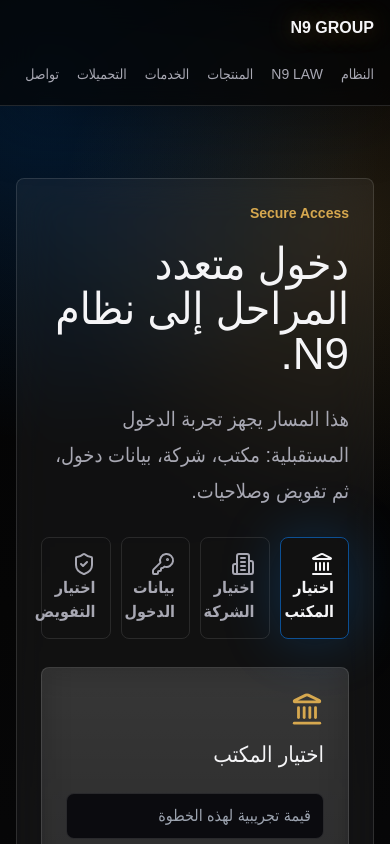
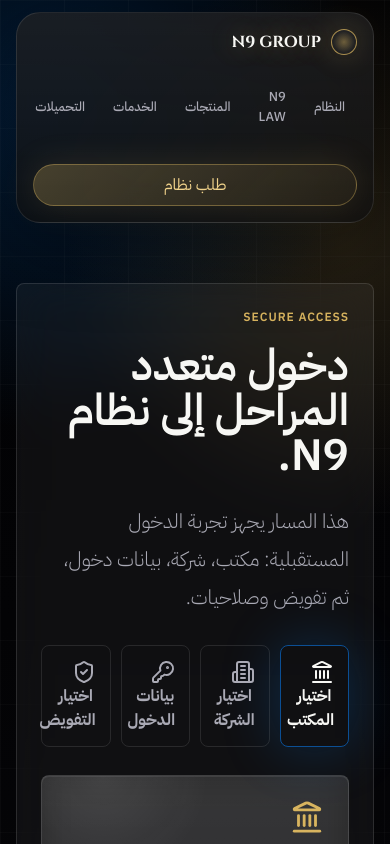
Before and after one commit to nasseh2005-byte/n9-group-web, a Next.js app: page /login in a window 390 px wide. Shown: the top 844 px of the page. Built offline with nearby package versions, Linux system fonts and the light colour scheme.

Commit message:
Polish typography and premium visual system

```diff
--- a/src/app/globals.css
+++ b/src/app/globals.css
@@ -3,14 +3,15 @@
 @tailwind utilities;
 
 :root {
-  --bg: #050505;
-  --panel: #101014;
-  --panel-soft: #17171d;
-  --text: #f5f5f7;
-  --muted: #a8a8b3;
+  --bg: #030305;
+  --panel: #0d0d12;
+  --panel-soft: #16161c;
+  --text: #f7f7f4;
+  --muted: #aaaab5;
   --line: rgba(255, 255, 255, 0.12);
-  --blue: #0a84ff;
-  --gold: #d6a84f;
+  --blue: #1a8cff;
+  --gold: #d8b45f;
+  --gold-soft: #f1d38b;
 }
 
 * {
@@ -24,11 +25,16 @@
 body {
   margin: 0;
   background:
-    radial-gradient(circle at 12% 8%, rgba(10, 132, 255, 0.18), transparent 28%),
-    radial-gradient(circle at 88% 18%, rgba(214, 168, 79, 0.15), transparent 26%),
-    linear-gradient(180deg, #020204 0%, var(--bg) 48%, #08080b 100%);
+    linear-gradient(90deg, rgba(255, 255, 255, 0.025) 1px, transparent 1px),
+    linear-gradient(180deg, rgba(255, 255, 255, 0.02) 1px, transparent 1px),
+    radial-gradient(circle at 12% 8%, rgba(10, 132, 255, 0.2), transparent 25%),
+    radial-gradient(circle at 88% 18%, rgba(216, 180, 95, 0.16), transparent 24%),
+    linear-gradient(180deg, #010103 0%, var(--bg) 46%, #07070a 100%);
+  background-size: 64px 64px, 64px 64px, auto, auto, auto;
   color: var(--text);
-  font-family: Arial, "Tahoma", sans-serif;
+  font-family: var(--font-arabic), Arial, "Tahoma", sans-serif;
+  font-weight: 400;
+  text-rendering: geometricPrecision;
 }
 
 ::selection {
@@ -46,44 +52,87 @@
 }
 
 .container {
-  width: min(1120px, calc(100% - 32px));
+  width: min(1180px, calc(100% - 32px));
   margin-inline: auto;
 }
 
 .site-header {
   position: sticky;
-  top: 0;
+  top: 12px;
   z-index: 20;
-  backdrop-filter: blur(18px);
-  background: rgba(5, 5, 5, 0.72);
-  border-bottom: 1px solid var(--line);
-  box-shadow: 0 18px 60px rgba(0, 0, 0, 0.28);
+  pointer-events: none;
 }
 
 .nav {
-  min-height: 72px;
+  min-height: 66px;
   display: flex;
   align-items: center;
   justify-content: space-between;
   gap: 24px;
+  border: 1px solid rgba(255, 255, 255, 0.1);
+  border-radius: 999px;
+  padding: 0 12px 0 18px;
+  backdrop-filter: blur(22px);
+  background:
+    linear-gradient(180deg, rgba(255, 255, 255, 0.09), rgba(255, 255, 255, 0.035)),
+    rgba(3, 3, 5, 0.72);
+  box-shadow: 0 22px 80px rgba(0, 0, 0, 0.36);
+  pointer-events: auto;
 }
 
 .brand {
-  font-weight: 800;
+  display: inline-flex;
+  align-items: center;
+  gap: 10px;
+  font-family: var(--font-display), serif;
+  font-weight: 700;
   letter-spacing: 0;
-  text-shadow: 0 0 24px rgba(214, 168, 79, 0.45);
+  text-shadow: 0 0 24px rgba(216, 180, 95, 0.45);
+}
+
+.brand::before {
+  content: "";
+  width: 26px;
+  height: 26px;
+  border-radius: 50%;
+  border: 1px solid rgba(216, 180, 95, 0.75);
+  background:
+    radial-gradient(circle, rgba(216, 180, 95, 0.42), transparent 62%),
+    rgba(255, 255, 255, 0.04);
+  box-shadow: 0 0 28px rgba(216, 180, 95, 0.24);
 }
 
 .nav-links {
   display: flex;
   align-items: center;
-  gap: 18px;
+  gap: 4px;
   color: var(--muted);
-  font-size: 14px;
+  font-size: 13px;
+  font-weight: 500;
+}
+
+.nav-links a {
+  border-radius: 999px;
+  padding: 9px 12px;
+  transition: color 180ms ease, background 180ms ease;
 }
 
 .nav-links a:hover {
   color: var(--text);
+  background: rgba(255, 255, 255, 0.06);
+}
+
+.nav-cta {
+  min-height: 42px;
+  display: inline-flex;
+  align-items: center;
+  justify-content: center;
+  border-radius: 999px;
+  padding: 0 16px;
+  background: linear-gradient(135deg, rgba(216, 180, 95, 0.28), rgba(216, 180, 95, 0.08));
+  border: 1px solid rgba(216, 180, 95, 0.4);
+  color: var(--gold-soft);
+  box-shadow: 0 0 34px rgba(216, 180, 95, 0.14);
 }
 
 .section {
@@ -135,9 +184,11 @@
 
 .eyebrow {
   color: var(--gold);
-  font-size: 14px;
-  font-weight: 700;
+  font-size: 12px;
+  font-weight: 600;
   margin-bottom: 18px;
+  letter-spacing: 0.08em;
+  text-transform: uppercase;
 }
 
 h1,
@@ -151,12 +202,14 @@
   font-size: clamp(44px, 8vw, 92px);
   line-height: 1.02;
   margin-bottom: 24px;
+  font-weight: 600;
 }
 
 h2 {
   font-size: clamp(32px, 5vw, 56px);
   line-height: 1.08;
   margin-bottom: 18px;
+  font-weight: 600;
 }
 
 h3 {
@@ -167,8 +220,9 @@
 .lead {
   color: var(--muted);
   font-size: 20px;
-  line-height: 1.8;
+  line-height: 1.9;
   max-width: 720px;
+  font-weight: 300;
 }
 
 .actions {
@@ -176,6 +230,25 @@
   flex-wrap: wrap;
   gap: 12px;
   margin-top: 32px;
+}
+
+.hero-proof-row {
+  display: flex;
+  flex-wrap: wrap;
+  gap: 10px;
+  margin-top: 28px;
+}
+
+.hero-proof-row span {
+  display: inline-flex;
+  align-items: center;
+  min-height: 34px;
+  border-radius: 999px;
+  border: 1px solid rgba(255, 255, 255, 0.1);
+  padding: 0 12px;
+  color: rgba(245, 245, 247, 0.72);
+  background: rgba(255, 255, 255, 0.045);
+  font-size: 12px;
 }
 
 .button {
@@ -189,6 +262,7 @@
   border: 1px solid var(--line);
   color: var(--text);
   background: rgba(255, 255, 255, 0.06);
+  font-weight: 600;
   cursor: pointer;
   transition: transform 180ms ease, border-color 180ms ease, box-shadow 180ms ease, background 180ms ease;
 }
@@ -204,7 +278,7 @@
 }
 
 .button.primary {
-  background: linear-gradient(135deg, #0a84ff, #0357c9);
+  background: linear-gradient(135deg, #1a8cff, #074fc0);
   border-color: var(--blue);
   color: white;
   box-shadow: 0 0 34px rgba(10, 132, 255, 0.28);
@@ -465,8 +539,19 @@
   position: relative;
   display: grid;
   align-items: center;
-  padding: 72px 0 96px;
+  padding: 96px 0 110px;
   isolation: isolate;
+}
+
+.landing-hero::before {
+  content: "";
+  position: absolute;
+  inset: 0;
+  z-index: 1;
+  pointer-events: none;
+  background:
+    linear-gradient(180deg, rgba(3, 3, 5, 0.12), rgba(3, 3, 5, 0.42) 76%, rgba(3, 3, 5, 0.84)),
+    radial-gradient(circle at 48% 36%, transparent 0 30%, rgba(3, 3, 5, 0.26) 70%);
 }
 
 .landing-hero-grid {
@@ -481,12 +566,29 @@
 .mega-title {
   max-width: 820px;
   font-size: clamp(54px, 9vw, 118px);
-  line-height: 0.95;
+  line-height: 0.9;
+  font-family: var(--font-display), var(--font-arabic), serif;
+  font-weight: 700;
+  letter-spacing: 0.02em;
+  background: linear-gradient(180deg, #fff 0%, #cfcfd8 62%, rgba(216, 180, 95, 0.78) 100%);
+  -webkit-background-clip: text;
+  background-clip: text;
+  color: transparent;
+  text-shadow: 0 0 70px rgba(10, 132, 255, 0.18);
 }
 
 .mega-title span {
   display: block;
-  color: rgba(245, 245, 247, 0.72);
+  margin-top: 16px;
+  font-family: var(--font-arabic), Arial, sans-serif;
+  font-size: clamp(30px, 4.4vw, 54px);
+  line-height: 1.18;
+  font-weight: 300;
+  color: rgba(245, 245, 247, 0.74);
+  background: none;
+  -webkit-background-clip: initial;
+  background-clip: initial;
+  text-shadow: none;
 }
 
 .pattern {
@@ -535,11 +637,26 @@
   border: 1px solid rgba(255, 255, 255, 0.14);
   border-radius: 8px;
   background:
+    radial-gradient(circle at 25% 8%, rgba(216, 180, 95, 0.16), transparent 34%),
+    radial-gradient(circle at 90% 20%, rgba(10, 132, 255, 0.18), transparent 36%),
     linear-gradient(180deg, rgba(255, 255, 255, 0.08), rgba(255, 255, 255, 0.02)),
     rgba(12, 12, 18, 0.78);
   backdrop-filter: blur(22px);
-  box-shadow: 0 36px 120px rgba(0, 0, 0, 0.45), 0 0 80px rgba(10, 132, 255, 0.16);
+  box-shadow:
+    0 42px 140px rgba(0, 0, 0, 0.55),
+    0 0 90px rgba(10, 132, 255, 0.18),
+    inset 0 1px 0 rgba(255, 255, 255, 0.12);
   overflow: hidden;
+  transform-style: preserve-3d;
+}
+
+.hero-device::before {
+  content: "";
+  position: absolute;
+  inset: 10px;
+  border-radius: 8px;
+  border: 1px solid rgba(255, 255, 255, 0.06);
+  pointer-events: none;
 }
 
 .device-top {
@@ -657,9 +774,11 @@
   border: 1px solid rgba(255, 255, 255, 0.12);
   border-radius: 8px;
   background:
+    radial-gradient(circle at 20% 0%, rgba(255, 255, 255, 0.08), transparent 28%),
     linear-gradient(180deg, rgba(255, 255, 255, 0.08), rgba(255, 255, 255, 0.025)),
     rgba(255, 255, 255, 0.04);
   backdrop-filter: blur(18px);
+  box-shadow: inset 0 1px 0 rgba(255, 255, 255, 0.08);
 }
 
 .mini-stat {
@@ -691,6 +810,7 @@
   position: relative;
   border-block: 1px solid rgba(255, 255, 255, 0.08);
   background:
+    linear-gradient(180deg, rgba(255, 255, 255, 0.015), transparent),
     radial-gradient(circle at 15% 20%, rgba(10, 132, 255, 0.12), transparent 30%),
     radial-gradient(circle at 85% 60%, rgba(214, 168, 79, 0.1), transparent 32%);
 }
@@ -784,6 +904,7 @@
   background: rgba(255, 255, 255, 0.045);
   display: grid;
   align-content: space-between;
+  transition: transform 220ms ease, border-color 220ms ease, box-shadow 220ms ease;
 }
 
 .sector-tile svg {
@@ -806,6 +927,12 @@
   align-items: center;
   padding: 18px;
   border-bottom: 1px solid rgba(255, 255, 255, 0.1);
+  transition: transform 220ms ease, border-color 220ms ease, background 220ms ease;
+}
+
+.service-line:hover {
+  background: rgba(255, 255, 255, 0.035);
+  transform: translateY(-2px);
 }
 
 .service-line > span {
@@ -896,6 +1023,15 @@
   padding: 22px;
   display: grid;
   align-content: space-between;
+  transition: transform 220ms ease, border-color 220ms ease, box-shadow 220ms ease;
+}
+
+.workflow-card:hover,
+.news-card:hover,
+.sector-tile:hover {
+  transform: translateY(-3px);
+  border-color: rgba(216, 180, 95, 0.28);
+  box-shadow: 0 24px 90px rgba(0, 0, 0, 0.24), 0 0 52px rgba(10, 132, 255, 0.08);
 }
 
 .workflow-card > span,
@@ -1045,13 +1181,18 @@
   .nav {
     align-items: flex-start;
     flex-direction: column;
-    padding: 16px 0;
+    padding: 16px;
+    border-radius: 24px;
   }
 
   .nav-links {
     overflow-x: auto;
     width: 100%;
     padding-bottom: 4px;
+  }
+
+  .nav-cta {
+    width: 100%;
   }
 
   .hero {
--- a/src/app/layout.tsx
+++ b/src/app/layout.tsx
@@ -1,8 +1,21 @@
 import type { Metadata } from "next";
+import { Cinzel, IBM_Plex_Sans_Arabic } from "next/font/google";
 import Link from "next/link";
 import "./globals.css";
 import { ClickSound } from "@/components/ClickSound";
 import { navigation, site } from "@/data/site";
+
+const arabicFont = IBM_Plex_Sans_Arabic({
+  subsets: ["arabic"],
+  weight: ["300", "400", "500", "600", "700"],
+  variable: "--font-arabic"
+});
+
+const displayFont = Cinzel({
+  subsets: ["latin"],
+  weight: ["500", "600", "700"],
+  variable: "--font-display"
+});
 
 export const metadata: Metadata = {
   title: "N9 GROUP | N9 SYSTEM",
@@ -11,7 +24,7 @@
 
 export default function RootLayout({ children }: Readonly<{ children: React.ReactNode }>) {
   return (
-    <html lang="ar" dir="rtl">
+    <html lang="ar" dir="rtl" className={`${arabicFont.variable} ${displayFont.variable}`}>
       <body>
         <ClickSound />
         <header className="site-header">
@@ -26,6 +39,9 @@
                 </Link>
               ))}
             </div>
+            <Link href="/contact" className="nav-cta">
+              طلب نظام
+            </Link>
           </nav>
         </header>
         {children}
--- a/src/components/landing/LandingExperience.tsx
+++ b/src/components/landing/LandingExperience.tsx
@@ -126,6 +126,11 @@
               <Link className="button gold" href="/contact">
                 اطلب نظاماً مخصصاً <Sparkles size={18} />
               </Link>
+            </div>
+            <div className="hero-proof-row" aria-label="N9 capabilities">
+              <span>Windows Software</span>
+              <span>Custom Systems</span>
+              <span>Secure Downloads</span>
             </div>
           </motion.div>
 
```
